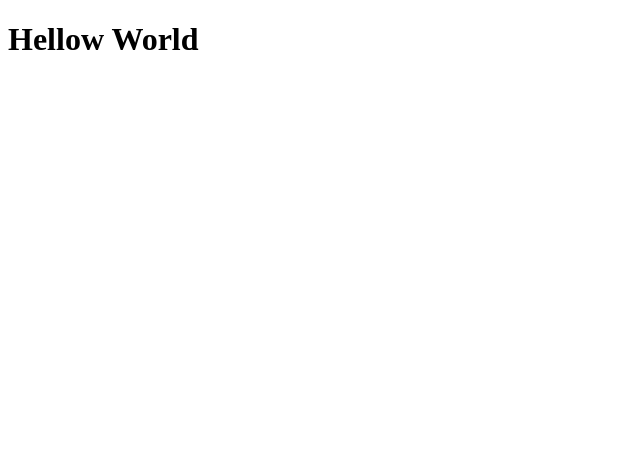
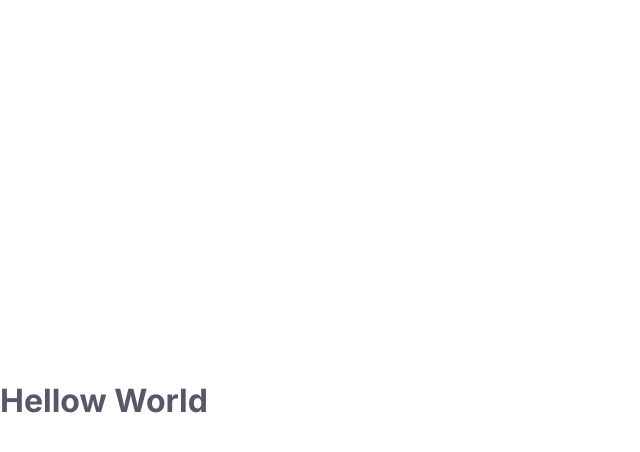
Before and after one commit to PetersonFonsec/Todo-List-Angular, an Angular app: page / in a window 1280 px wide. Shown: the top 452 px of the page, without its empty margins (0-640 px from the left). Built offline with nearby package versions, Linux system fonts and the light colour scheme.

Commit message:
feat: criado css reset basico

```diff
--- a/src/styles.scss
+++ b/src/styles.scss
@@ -1 +1,80 @@
-/* You can add global styles to this file, and also import other style files */
+:root {
+  // font-weight
+  --font-weight-regular: 500;
+  --font-weight-medium: 700;
+  --font-weight-bold: 800;
+
+  // font-color
+  --font-color-ligth: #a8a8b4;
+  --font-color-medium: #575767;
+  --font-color-dark: #000;
+
+  // font family
+  --font-family-main: "Inter", sans-serif;
+
+  // font size
+  --font-size-small: 12px;
+  --font-size-medium: 16px;
+  --font-size-large: 18px;
+  --font-size-extra-large: 56px;
+
+  // colors
+  --color-bg: #fff;
+  --color-bg-contrast: #f2f3ff;
+  --color-border: #dadada;
+  --color-checkbox: #fcfcfc;
+  --color-hr: #ebebeb;
+}
+
+html,
+body {
+  align-items: center;
+  background-color: var(--color-bg);
+  color: var(--font-color-medium);
+  display: flex;
+  font-size: var(--font-size-medium);
+  justify-content: center;
+  margin: 0;
+  min-height: 100vh;
+  padding: 0;
+  width: 100%;
+}
+
+* {
+  box-sizing: border-box;
+  font-family: var(--font-family-main);
+  margin: 0;
+}
+
+ul,
+ol {
+  list-style: none;
+  padding: 0;
+
+  li:not(:last-child) {
+    margin-bottom: 32px;
+  }
+}
+
+app-root {
+  height: 100%;
+  width: 100%;
+}
+
+main {
+  padding: 16px;
+}
+
+hr {
+  border: 0.5px solid var(--color-hr);
+  border-top: none;
+  margin: 32px auto;
+  width: 100%;
+}
+
+label {
+  align-items: center;
+  display: flex;
+  cursor: pointer;
+  width: 100%;
+}
```
